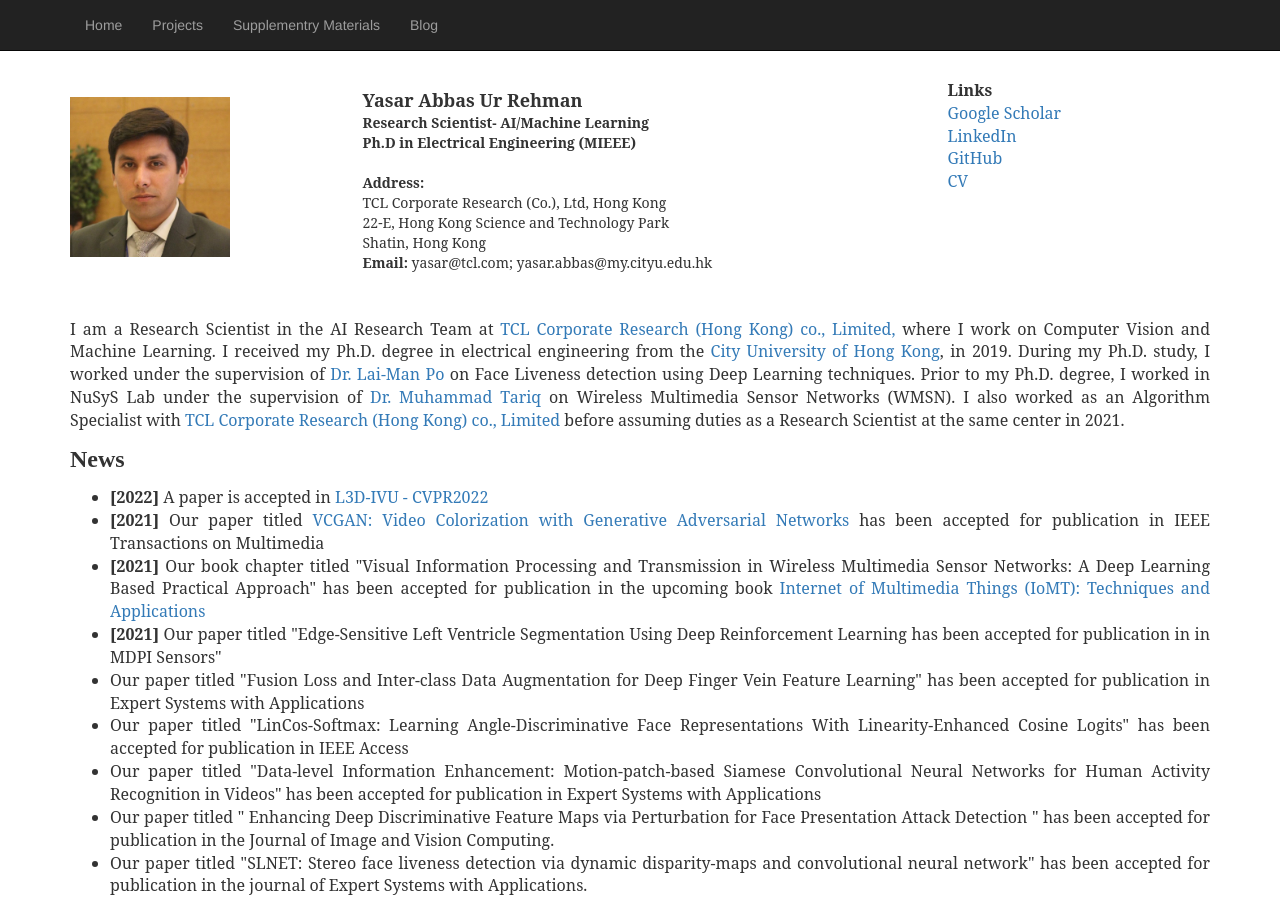
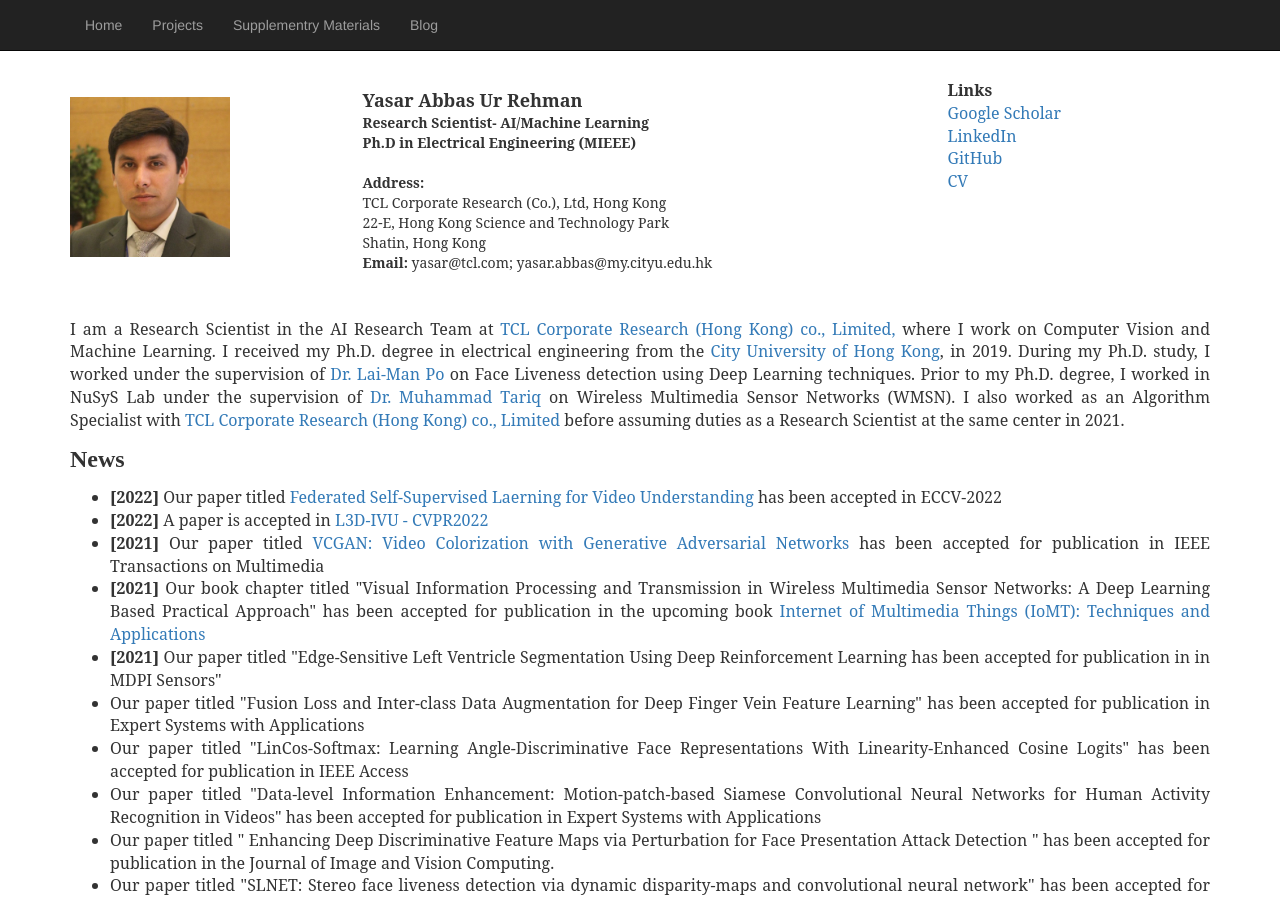
Before and after one commit to yasar-rehman/yasar, a Jekyll site: the page built from index.html, in a window 1280 px wide and 900 px high. Built offline with Jekyll 4.4.1, drawn with Linux system fonts in a browser that asks for light colours; some web fonts are replaced.

Commit message:
Update index.html

```diff
--- a/index.html
+++ b/index.html
@@ -56,6 +56,9 @@ title: yasar
         						</font></td>
 			<p style="font-family: 'Serif', Times New Roman; font-size: 16px">
 			<ul>
+			<li style="font-family: 'serif' Times New Roman; font-size:16px"> <b> [2022] </b>  Our paper titled
+				<a href="https://arxiv.org/abs/2207.01975">Federated Self-Supervised Laerning
+				for Video Understanding </a> has been accepted in ECCV-2022 </li>
 			<li style="font-family: 'serif' Times New Roman; font-size:16px"> <b> [2022] </b> A paper is accepted in  <a href="https://sites.google.com/view/l3d-ivu/">
 				L3D-IVU - CVPR2022 </a> </li>
 			<li style="font-family: 'Serif', Times New Roman; font-size: 16px"> <b> [2021] </b>  Our paper titled <a href="https://arxiv.org/pdf/2104.12357.pdf">
```
